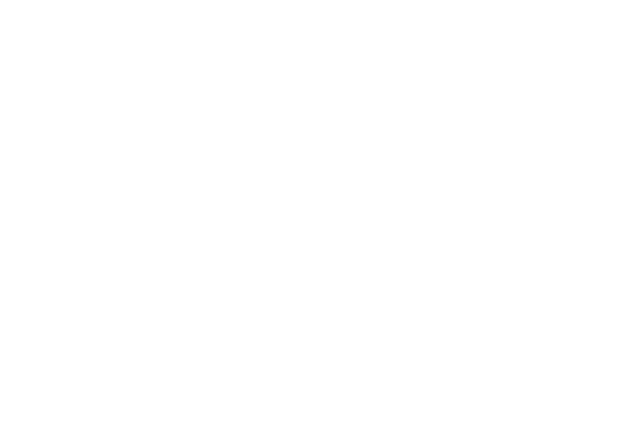
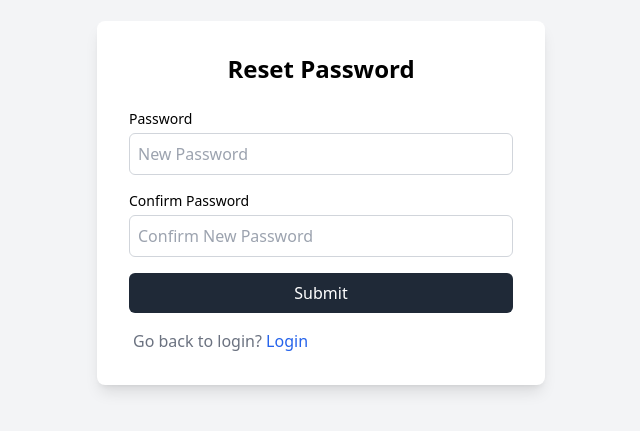
Before and after one commit to Parth0902/IPA_LMS, a React (Vite) app: page /reset-password/1 in a window 1280 px wide. Before the commit this address had no page. Shown: the part 197-628 px from the top of the page, without its empty margins (319-959 px from the left). Built offline with nearby package versions, Linux system fonts and the light colour scheme.

Commit message:
ForgotPassword And Reset Password Added

```diff
--- a/src/App.jsx
+++ b/src/App.jsx
@@ -8,6 +8,8 @@
 import ContactUs from './Pages/ContactUs';
 import Login from './Pages/Login';
 import Signup from './Pages/SignUp';
+import ForgotPassword from './Pages/ForgotPassword';
+import ResetPassword from './Pages/ResetPassword';
 import PrivateRoute from './Components/auth/PrivateRoute';
 import { ToastContainer } from 'react-toastify';
 import 'react-toastify/dist/ReactToastify.css';
@@ -23,8 +25,10 @@
           <Route path="/demo" element={<Layout><DemoCourse /></Layout>} />
         </Route>
         {/* General routes */}
+        <Route path="/reset-password/:code" element={<ResetPassword />} />
         <Route path="/login" element={<Login />} />
         <Route path="/signup" element={<Signup />} />
+        <Route path="/forgotPassword" element={<ForgotPassword />} />
         <Route path="/" element={<Layout><Home /></Layout>} />
         <Route path="/courses" element={<Layout><Courses /></Layout>} />
         <Route path="/course" element={<Layout><Course /></Layout>} />
--- /dev/null
+++ b/src/Pages/ForgotPassword.jsx
@@ -0,0 +1,72 @@
+import React, { useState } from 'react';
+import { Link } from 'react-router-dom';
+import { toast } from 'react-toastify';
+import { apiService } from '../services/apiHandler';
+
+const ForgotPassword = () => {
+      const [email, setEmail] = useState('');
+       const validateForm = () => {
+          const emailRegex = /^[^\s@]+@[^\s@]+\.[^\s@]+$/;
+          if (!emailRegex.test(email)) {
+            toast.warn('Please enter a valid email');
+            return false;
+          }
+          return true;
+        };
+
+        const handleSubmit = async (e) => {
+            e.preventDefault();
+            if (!validateForm()) return;
+            const res = await apiService({
+                method: 'POST',
+                endpoint: '/forgot-password',
+                data: { email},
+            });
+            console.log(res);
+            if (res) {
+              toast.success(res.message || 'Password reset link sent to your email!');
+            }
+          };
+
+  return (
+   <div className="flex items-center justify-center min-h-screen bg-gray-100">
+         <div className="w-full max-w-md bg-white p-8 rounded-lg shadow-lg">
+           <h2 className="text-2xl font-semibold text-center mb-6">Forgot Password</h2>
+           <form onSubmit={handleSubmit} className="space-y-4">
+             <div>
+               <label htmlFor="email" className="block text-sm font-medium mb-1">Email</label>
+               <input
+                 id="email"
+                 type="email"
+                 placeholder="Email"
+                 value={email}
+                 onChange={(e) => setEmail(e.target.value)}
+                 className="w-full border border-gray-300 p-2 rounded-md focus:outline-none focus:ring-2 focus:ring-gray-800"
+                 required
+               />
+             </div>
+
+             <div className="text-start mt-4 text-gray-500 px-1">
+                Enter your email to reset your password.{' '}
+             </div>
+
+             <button
+               type="submit"
+               className="w-full bg-gray-800 hover:bg-gray-700 text-white py-2 px-4 rounded-md transition duration-200"
+             >
+               Submit
+             </button>
+
+             <div className="text-start mt-4 text-gray-500 px-1">
+                Go back to login?{' '}
+               <Link to="/login" className="text-blue-600 hover:underline">
+                Login
+               </Link>
+             </div>
+           </form>
+         </div>
+    </div>
+  )
+}
+
+export default ForgotPassword
--- a/src/Pages/Login.jsx
+++ b/src/Pages/Login.jsx
@@ -12,7 +12,6 @@
 
   const validateForm = () => {
     const emailRegex = /^[^\s@]+@[^\s@]+\.[^\s@]+$/;
-
     if (!emailRegex.test(email)) {
       toast.warn('Please enter a valid email');
       return false;
@@ -71,7 +70,7 @@
 
           <div className="text-start mt-4 text-gray-500 px-1">
             Forgot your password?{' '}
-            <Link to="/forgot-password" className="text-blue-600 hover:underline">
+            <Link to="/forgotPassword" className="text-blue-600 hover:underline">
               Reset here
             </Link>
           </div>
--- /dev/null
+++ b/src/Pages/ResetPassword.jsx
@@ -0,0 +1,93 @@
+import React, { useState } from 'react';
+import { useParams, useNavigate, Link } from 'react-router-dom';
+import { toast } from 'react-toastify';
+import { apiService } from '../services/apiHandler';
+
+const ResetPassword = () => {
+  const [password, setPassword] = useState('');
+  const [confirmPassword, setConfirmPassword] = useState('');
+  const { code } = useParams(); // Get token from URL params
+  const navigate = useNavigate();
+
+  const validateForm = () => {
+    if (password.length < 6) {
+      toast.warn('Password must be at least 6 characters');
+      return false;
+    }
+    if (password !== confirmPassword) {
+      toast.warn('Passwords do not match');
+      return false;
+    }
+    return true; // Important: Return true if valid
+  };
+
+  const handleSubmit = async (e) => {
+    e.preventDefault();
+    if (!validateForm()) return;
+
+    const res = await apiService({
+      method: 'POST',
+      endpoint: '/reset-password',
+      token:decodeURIComponent(code),
+      data: {
+        password,
+      },
+
+    });
+
+    if (res) {
+      toast.success(res.message || 'Your password has been reset!');
+      navigate('/login');
+    }
+  };
+
+  return (
+    <div className="flex items-center justify-center min-h-screen bg-gray-100">
+      <div className="w-full max-w-md bg-white p-8 rounded-lg shadow-lg">
+        <h2 className="text-2xl font-semibold text-center mb-6">Reset Password</h2>
+        <form onSubmit={handleSubmit} className="space-y-4">
+          <div>
+            <label htmlFor="password" className="block text-sm font-medium mb-1">Password</label>
+            <input
+              id="password"
+              type="password"
+              placeholder="New Password"
+              value={password}
+              onChange={(e) => setPassword(e.target.value)}
+              className="w-full border border-gray-300 p-2 rounded-md focus:outline-none focus:ring-2 focus:ring-gray-800"
+              required
+            />
+          </div>
+          <div>
+            <label htmlFor="confirmPassword" className="block text-sm font-medium mb-1">Confirm Password</label>
+            <input
+              id="confirmPassword"
+              type="password"
+              placeholder="Confirm New Password"
+              value={confirmPassword}
+              onChange={(e) => setConfirmPassword(e.target.value)}
+              className="w-full border border-gray-300 p-2 rounded-md focus:outline-none focus:ring-2 focus:ring-gray-800"
+              required
+            />
+          </div>
+
+          <button
+            type="submit"
+            className="w-full bg-gray-800 hover:bg-gray-700 text-white py-2 px-4 rounded-md transition duration-200"
+          >
+            Submit
+          </button>
+
+          <div className="text-start mt-4 text-gray-500 px-1">
+            Go back to login?{' '}
+            <Link to="/login" className="text-blue-600 hover:underline">
+              Login
+            </Link>
+          </div>
+        </form>
+      </div>
+    </div>
+  );
+};
+
+export default ResetPassword;
```
